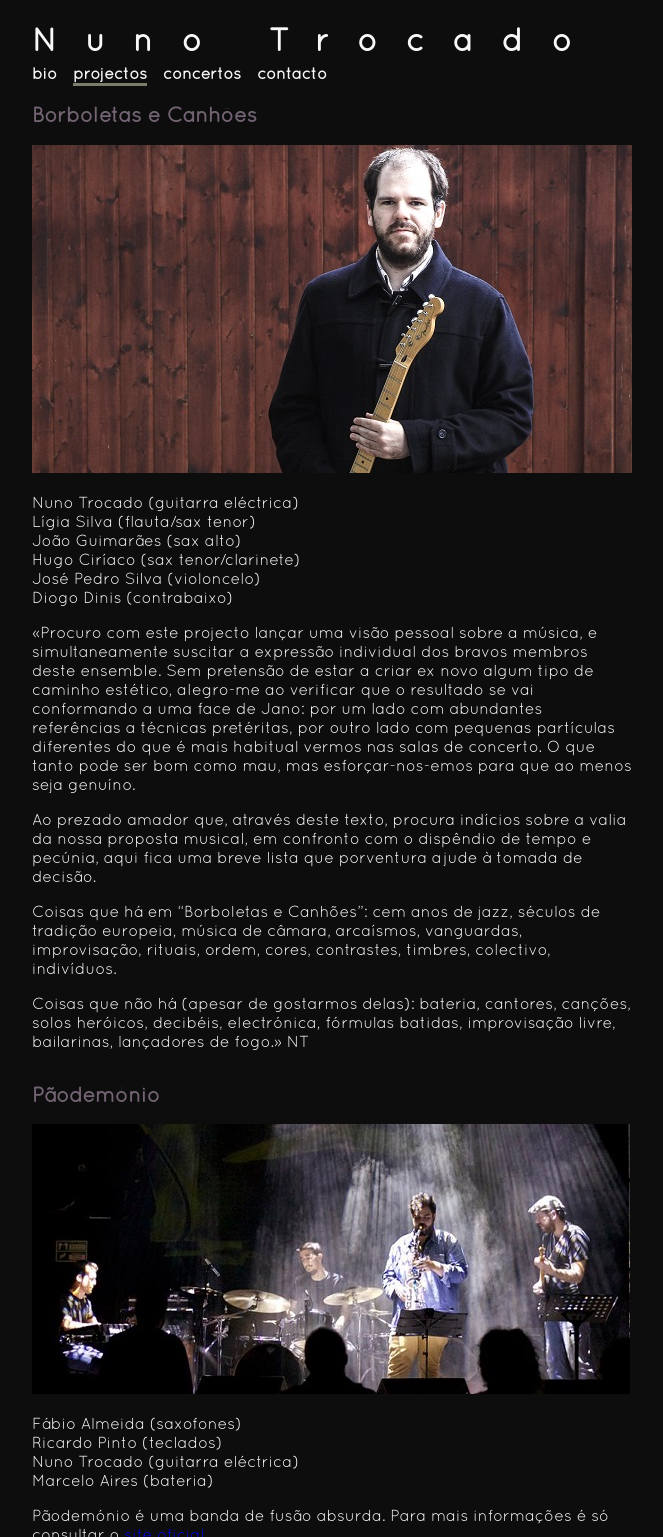
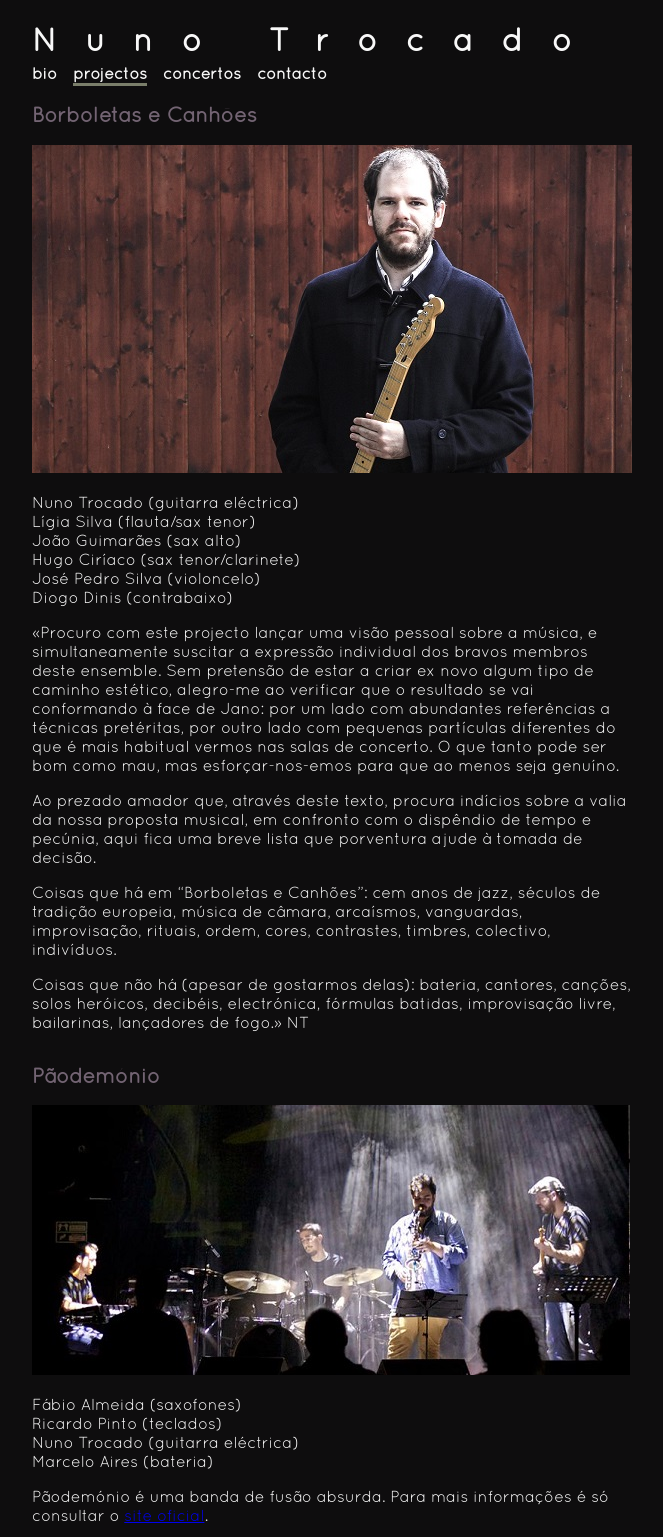
Before and after one commit to ntrocado/ntrocado.github.io, a Jekyll site: the page built from projectos.html, in a window 1280 px wide, cut to the strip 0-1537 px from the top of the page. Shown: the whole strip, without its empty margins (308-971 px from the left). Built offline with Jekyll 4.4.1, drawn with Linux system fonts in a browser that asks for light colours.

Commit message:
Correcções

```diff
--- a/bio.html
+++ b/bio.html
@@ -6,4 +6,4 @@
 <div class="floatleft">
 	<img src="/images/IMG_4137.jpg" alt="Nuno Trocado" />
 </div>
-<p class="texto">Nuno Trocado estudou na Escola de Jazz do Porto e em 2015 concluiu a licenciatura em Jazz na Escola Superior de Música e Artes do Espectáculo, no Porto. Frequentou workshops ministrados por Dave Liebman, Chris Cheek, George Garzone, Ohad Talmour, Seamus Blake, Marc Ducret, John Escreet, Ralph Alessi, Drew Gress, John Escreet e outros. Em 2012 participou no Begues Jazz Camp (Barcelona), onde teve aulas com Jorge Rossy, Peter Bernstein, Joe Martin, Bill McHenry e Bruce Barth. Em 2014 integrou o ensemble do seminário de composição orientado por Guillermo Klein no Centro Cultural de Belém. Participou em representação da Escola Superior de Música na 12.ª Festa do Jazz do S. Luiz (Lisboa). Escreveu música para teatro e realizou trabalhos de sonoplastia. Fez parte de Orquestra de Guitarras e Baixos Eléctricos, liderada por Pedro Cardoso (Peixe). Tocou com vários projectos na Casa da Música, Fundação Serralves, Centro Cultural de Belém e em inúmeros clubes e auditórios do país. Em Maio de 2014 foi lançado o disco de estreia do colectivo <em>Pãodemónio</em>, de que é membro. Em 2015 apresenta ao público o primeiro projecto como líder, intitulado <em>Borboletas e Canhões</em>. É professor de guitarra jazz da Escola de Jazz do Porto.</p>
+<p class="texto">Nuno Trocado estudou na Escola de Jazz do Porto e em 2015 concluiu a licenciatura em Jazz na Escola Superior de Música e Artes do Espectáculo, no Porto. Frequentou workshops ministrados por Dave Liebman, Chris Cheek, George Garzone, Ohad Talmour, Seamus Blake, Marc Ducret, John Escreet, Ralph Alessi, Drew Gress, John Escreet e outros. Em 2012 participou no Begues Jazz Camp (Barcelona), onde teve aulas com Jorge Rossy, Peter Bernstein, Joe Martin, Bill McHenry e Bruce Barth. Em 2014 integrou o ensemble do seminário de composição orientado por Guillermo Klein no Centro Cultural de Belém. Participou em representação da Escola Superior de Música na 12.ª Festa do Jazz do S. Luiz (Lisboa). Escreveu música para teatro e realizou trabalhos de sonoplastia. Fez parte de Orquestra de Guitarras e Baixos Eléctricos, liderada por Pedro Cardoso (Peixe). Tocou com vários projectos na Casa da Música, Fundação Serralves, Centro Cultural de Belém e em vários clubes e auditórios do país. Em Maio de 2014 foi lançado o disco de estreia do colectivo <em>Pãodemónio</em>, de que é membro. Em 2015 apresenta ao público o primeiro projecto como líder, intitulado <em>Borboletas e Canhões</em>. É professor de guitarra jazz da Escola de Jazz do Porto.</p>
--- a/projectos.html
+++ b/projectos.html
@@ -12,7 +12,7 @@
 	Hugo Ciríaco (sax tenor/clarinete)<br>
 	José Pedro Silva (violoncelo)<br>
 	Diogo Dinis (contrabaixo)</p>
-	<p>«Procuro com este projecto lançar uma visão pessoal sobre a música, e simultaneamente suscitar a expressão individual dos bravos membros deste ensemble. Sem pretensão de estar a criar ex novo algum tipo de caminho estético, alegro-me ao verificar que o resultado se vai conformando a uma face de Jano: por um lado com abundantes referências a técnicas pretéritas, por outro lado com pequenas partículas diferentes do que é mais habitual vermos nas salas de concerto. O que tanto pode ser bom como mau, mas esforçar-nos-emos para que ao menos seja genuíno.</p>
+	<p>«Procuro com este projecto lançar uma visão pessoal sobre a música, e simultaneamente suscitar a expressão individual dos bravos membros deste ensemble. Sem pretensão de estar a criar ex novo algum tipo de caminho estético, alegro-me ao verificar que o resultado se vai conformando à face de Jano: por um lado com abundantes referências a técnicas pretéritas, por outro lado com pequenas partículas diferentes do que é mais habitual vermos nas salas de concerto. O que tanto pode ser bom como mau, mas esforçar-nos-emos para que ao menos seja genuíno.</p>
 	<p>Ao prezado amador que, através deste texto, procura indícios sobre a valia da nossa proposta musical, em confronto com o dispêndio de tempo e pecúnia, aqui fica uma breve lista que porventura ajude à tomada de decisão.</p>
 	<p>Coisas que há em “Borboletas e Canhões”: cem anos de jazz, séculos de tradição europeia, música de câmara, arcaísmos, vanguardas, improvisação, rituais, ordem, cores, contrastes, timbres, colectivo, indivíduos.</p>
 	<p>Coisas que não há (apesar de gostarmos delas): bateria, cantores, canções, solos heróicos, decibéis, electrónica, fórmulas batidas, improvisação livre, bailarinas, lançadores de fogo.» NT</p>
```
